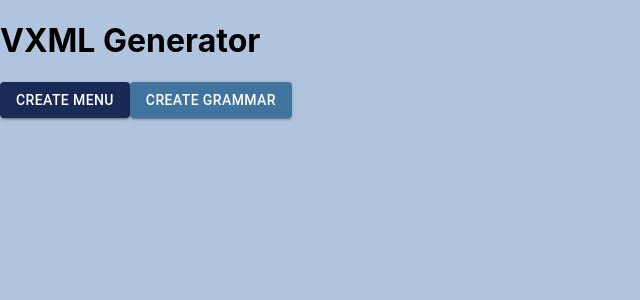
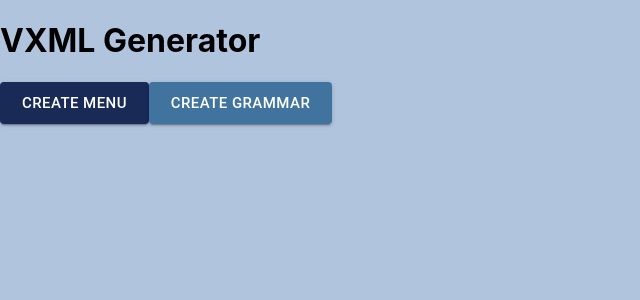
Before and after one commit to Lailanater/Stratus, a React (Create React App) app: page / in a window 1280 px wide. Shown: the top 300 px of the page, without its empty margins (0-640 px from the left). Built offline with nearby package versions, Linux system fonts and the light colour scheme.

Commit message:
Update ButtonMenu.js

```diff
--- a/src/components/ButtonMenu.js
+++ b/src/components/ButtonMenu.js
@@ -5,10 +5,10 @@ class ButtonMenu extends Component {
     render() {
         return (
             <div>
-                <Button variant="contained" style={{color: "white", backgroundColor:"#192a56"}}>
+                <Button variant="contained" style={{color: "white", backgroundColor:"#192a56"}} size="large">
                     Create Menu
                 </Button>
-                <Button variant="contained" style={{color: "white", backgroundColor:"#40739e"}}>
+                <Button variant="contained" style={{color: "white", backgroundColor:"#40739e"}} size="large">
                     Create Grammar
                 </Button>
             </div>
```
